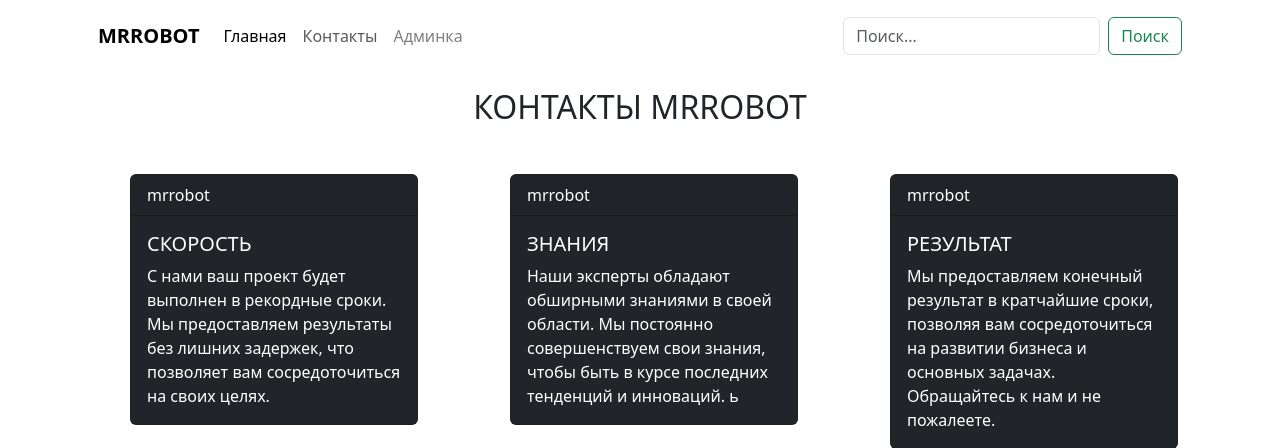
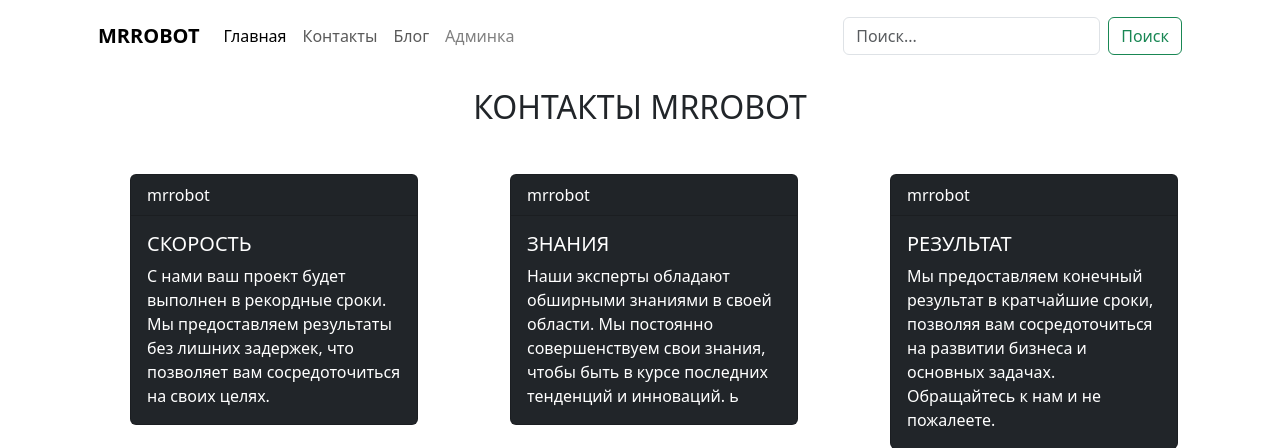
Before and after one commit to Kaverz1n/web-shop, a Django app: page /contacts/ in a window 1280 px wide. Shown: the top 448 px of the page. Run offline with Django 4.2, Linux system fonts and the light colour scheme; data comes from the database, SQL or seed files in the repository.

Commit message:
added a new button that redirects to blog-page

```diff
--- a/catalog/templates/catalog/includes/inc_menu.html
+++ b/catalog/templates/catalog/includes/inc_menu.html
@@ -18,6 +18,10 @@
                             <a class="nav-link" href="{% url 'catalog:contacts' %}">Контакты</a>
                         </li>
                         <li class="nav-item">
+                            <a class="nav-link" href="{% url 'blog:view' %}">Блог</a>
+                        </li>
+
+                        <li class="nav-item">
                             <a class="nav-link text-black-50" href="{% url 'catalog:admin_panel' %}">Админка</a>
                         </li>
 
```
